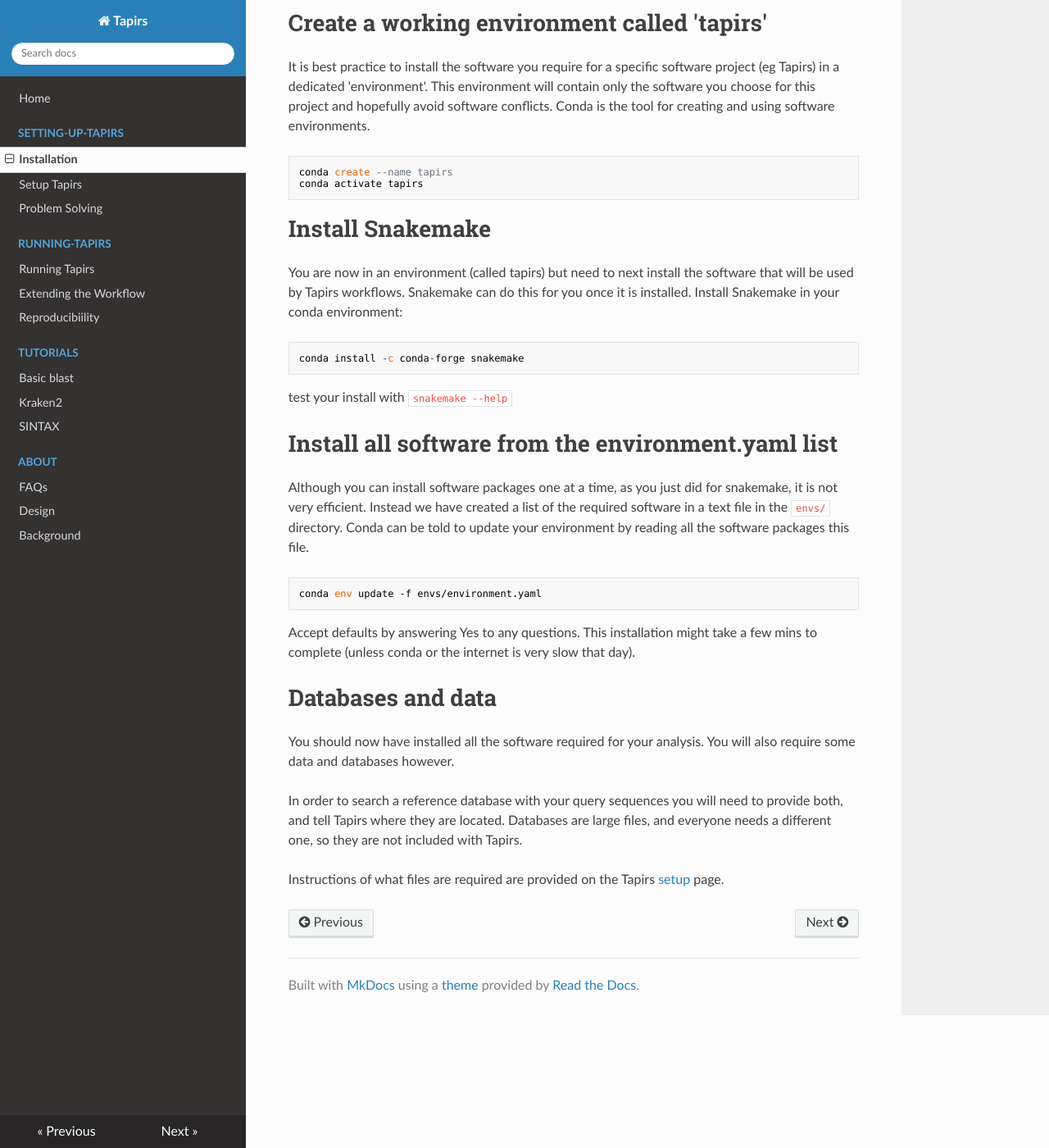
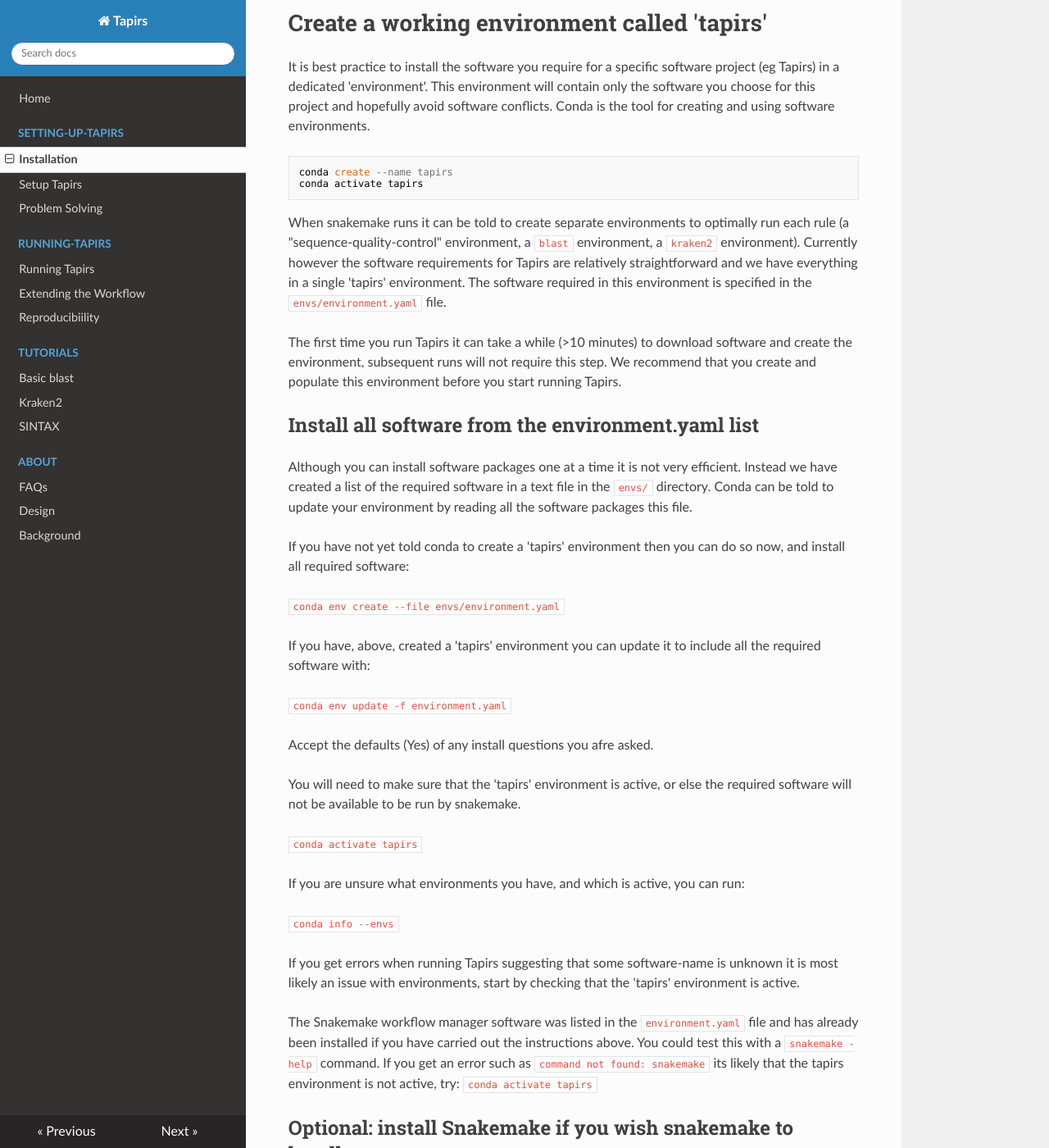
Before and after one commit to EvoHull/Tapirs, an MkDocs documentation site: the page built from docs/Setting-up-Tapirs/installation.md, in a window 1280 px wide and 1400 px high, scrolled down 966 px. Shown: the whole window at 82% size. Built offline with MkDocs 1.6.1, drawn with Linux system fonts in a browser that asks for light colours; nearby versions of some CDN libraries; some of the changed text lies outside the part shown.

````diff
--- a/docs/Setting-up-Tapirs/installation.md
+++ b/docs/Setting-up-Tapirs/installation.md
@@ -25,20 +25,49 @@ It is best practice to install the software you require for a specific software
 conda create --name tapirs
 conda activate tapirs
 ```
-# Install Snakemake
-You are now in an environment (called tapirs) but need to next install the software that will be used by Tapirs workflows. Snakemake can do this for you once it is installed. Install Snakemake in your conda environment:
+
+When snakemake runs it can be told to create separate environments to optimally run each rule (a "sequence-quality-control" environment, a `blast` environment, a `kraken2` environment). Currently however the software requirements for Tapirs are relatively straightforward and we have everything in a single 'tapirs' environment. The software required in this environment is specified in the `envs/environment.yaml` file.
+
+The first time you run Tapirs it can take a while (>10 minutes) to download software and create the environment, subsequent runs will not require this step. We recommend that you create and populate this environment before you start running Tapirs.
+
+## Install all software from the environment.yaml list
+Although you can install software packages one at a time it is not very efficient. Instead we have created a list of the required software in a text file in the `envs/` directory. Conda can be told to update your environment by reading all the software packages this file.
+
+If you have not yet told conda to create a 'tapirs' environment then you can do so now, and install all required software:
+
+`conda env create --file envs/environment.yaml`
+
+If you have, above, created a 'tapirs' environment you can update it to include all the required software with:
+
+`conda env update -f environment.yaml`
+
+Accept the defaults (Yes) of any install questions you afre asked.
+
+You will need to make sure that the 'tapirs' environment is active, or else the required software will not be available to be run by snakemake.
+
+`conda activate tapirs`
+
+If you are unsure what environments you have, and which is active, you can run:
+
+`conda info --envs`
+
+If you get errors when running Tapirs suggesting that some software-name is unknown it is most likely an issue with environments, start by checking that the 'tapirs' environment is active.
+
+The Snakemake workflow manager software was listed in the `environment.yaml` file and has already been installed if you have carried out the instructions above. You could test this with a `snakemake -help` command. If you get an error such as `command not found: snakemake` its likely that the tapirs environment is not active, try: `conda activate tapirs`
+
+## Optional: install Snakemake if you wish snakemake to handle your envs
+
+If you have decided to let snakemake itself handle all software environments as it runs, and have not installed the 'tapirs' environment above from the `environment.yaml` file, you will need to install snakemake now.
 
 ```
 conda install -c conda-forge snakemake
 ```
-test your install with `snakemake --help`
+test your install with `snakemake -help`
 
-# Install all software from the environment.yaml list
-Although you can install software packages one at a time, as you just did for snakemake, it is not very efficient. Instead we have created a list of the required software in a text file in the `envs/` directory. Conda can be told to update your environment by reading all the software packages this file.
-```
-conda env update -f envs/environment.yaml
-```
-Accept defaults by answering Yes to any questions. This installation might take a few mins to complete (unless conda or the internet is very slow that day).
+This approach will work well, and in some instances will be preferable, but:
+1. You must remember to specify conda when running snakemake, e.g.
+`snakemake --use-conda --cores 8`
+2. You will need to be patient the *first time* you run a command to use snakemake as it must create the environments and downlaod their software before beginning the analysis workflow.
 
 # Databases and data
 You should now have installed all the software required for your analysis. You will also require some data and databases however.
````
Also changed, not shown: other parts of docs/Setting-up-Tapirs/installation.md (+1 -1 lines), docs/Running-Tapirs/run.md (+7 -4 lines), docs/Setting-up-Tapirs/problem-solving.md (+4 -5 lines), docs/Setting-up-Tapirs/setup.md (+11 -4 lines), 1 other file.
